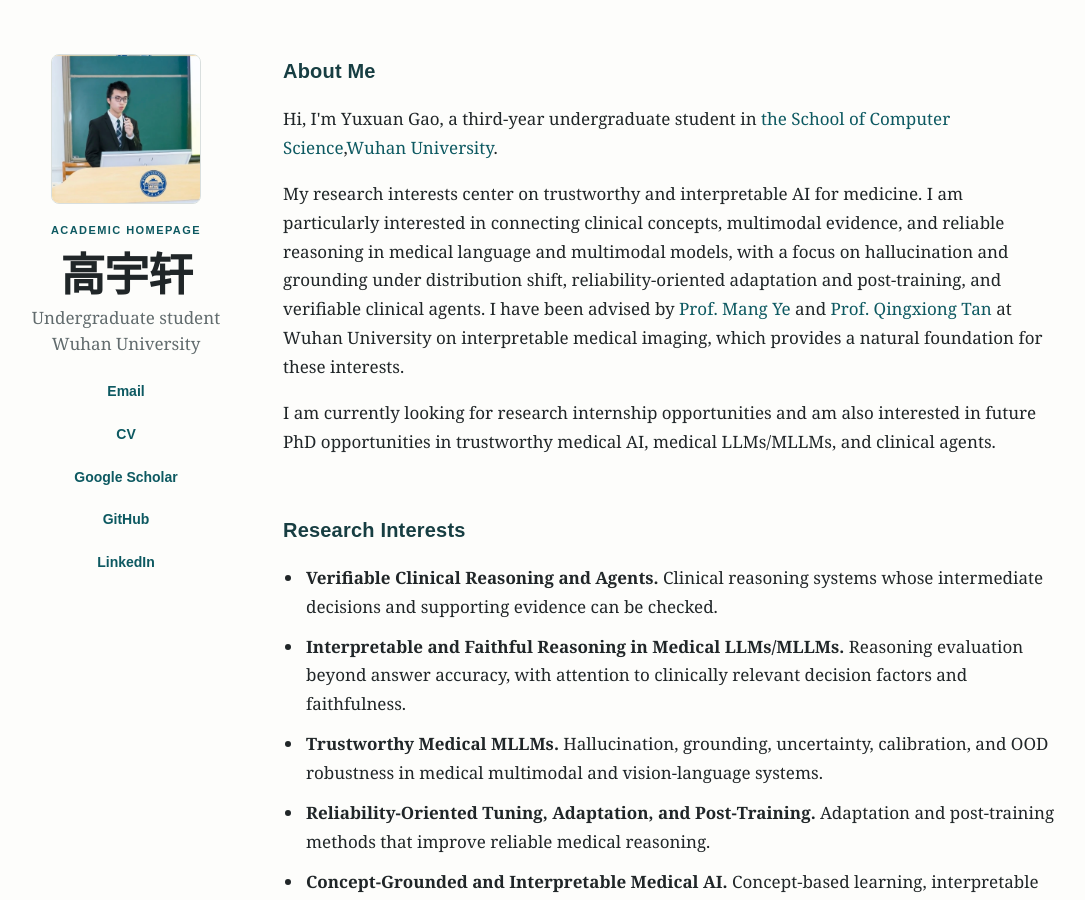
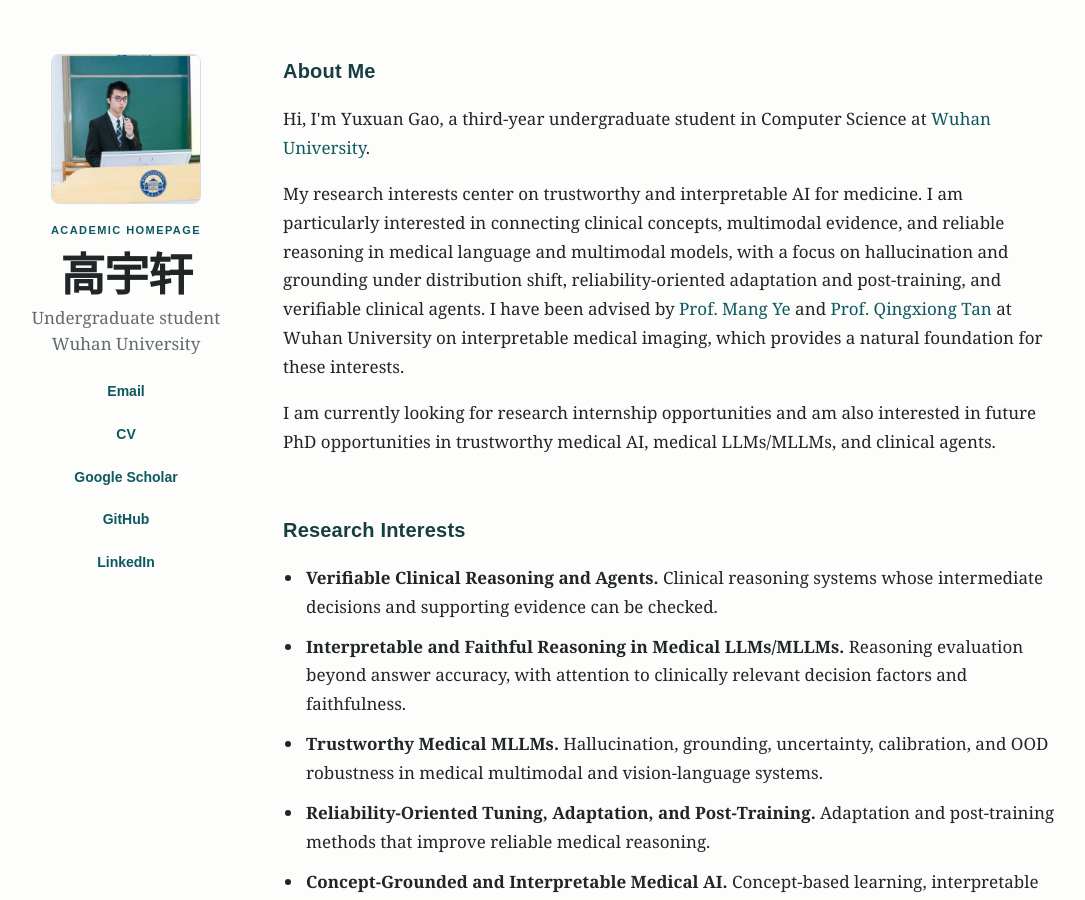
Before and after one commit to Sunny-gyx/Sunny-gyx.github.io, a Jekyll site: the page built from index.md, in a window 1280 px wide and 900 px high. Shown: the whole window, without its empty margins (101-1186 px from the left). Built offline with Jekyll 4.4.1, drawn with Linux system fonts in a browser that asks for light colours.

Commit message:
self-intro

```diff
--- a/index.md
+++ b/index.md
@@ -21,7 +21,7 @@ layout: homepage
 <div class="content-column">
 <section id="about">
   <h2>About Me</h2>
-  <p>Hi, I'm Yuxuan Gao, a third-year undergraduate student in <a href="https://cs.whu.edu.cn/" rel="noopener noreferrer">the School of Computer Science</a>,<a href="https://www.whu.edu.cn/" rel="noopener noreferrer">Wuhan University</a>. </p>
+  <p>Hi, I'm Yuxuan Gao, a third-year undergraduate student in Computer Science at <a href="https://www.whu.edu.cn/" rel="noopener noreferrer">Wuhan University</a>. </p>
 
   <p>My research interests center on trustworthy and interpretable AI for medicine. I am particularly interested in connecting clinical concepts, multimodal evidence, and reliable reasoning in medical language and multimodal models, with a focus on hallucination and grounding under distribution shift, reliability-oriented adaptation and post-training, and verifiable clinical agents. I have been advised by <a href="https://jszy.whu.edu.cn/yemang/en/index.htm" rel="noopener noreferrer">Prof. Mang Ye</a> and <a href="https://jszy.whu.edu.cn/tanqingxiong/zh_CN/index/1639463/list/index.htm" rel="noopener noreferrer">Prof. Qingxiong Tan</a> at Wuhan University on interpretable medical imaging, which provides a natural foundation for these interests. </p>
 
```
